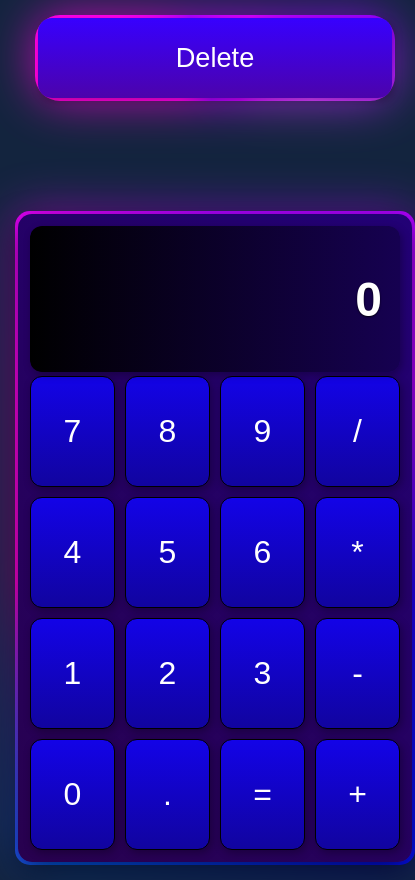
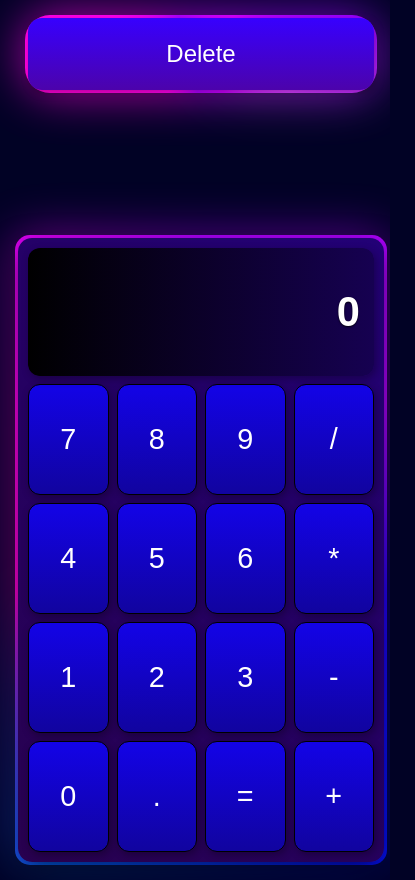
Before and after one commit to naadgob/projects, a plain HTML site: page index.html in a window 390 px wide. Shown: the whole page, 415 px wide, since content can reach past the window. Drawn offline with Linux system fonts and the light colour scheme.

Commit message:
index.html

```diff
--- a/index.html
+++ b/index.html
@@ -6,7 +6,7 @@
 <title>Calc2</title>
 <style>
   body {
-    background-color: rgb(19, 36, 62);
+    background-color: rgb(1, 2, 37);
     font-family: Arial, Helvetica, sans-serif;
     font-weight: bold;
   }
@@ -208,21 +208,21 @@
       align-items: stretch;
     }
 
-    /* увеличиваем корпус — займёт почти всю ширину экрана */
+    /* увеличиваем корпус — займёт почти всю ширину экрана, но не так близко */
     .calc {
-      width: calc(100vw - 20px);
-      grid-template-columns: repeat(4, minmax(64px, 1fr)); /* больше кнопки */
-      grid-template-rows: 120px repeat(4, minmax(72px, 1fr));
-      gap: 8px;
-      padding: 14px;
+      width: calc(100vw - 40px);              /* чуть больше отступ слева/справа */
+      grid-template-columns: repeat(4, minmax(56px, 1fr)); /* немного меньше кнопки */
+      grid-template-rows: 110px repeat(4, minmax(64px, 1fr));
+      gap: 6px;
+      padding: 12px;
       border-radius: 14px;
       bottom: 0; /* чтобы не "подбрасывало" на маленьких экранах */
     }
 
     .display {
-      padding: 16px;
-      font-size: 2.6rem; /* крупнее цифры */
-      min-height: 96px;
+      padding: 14px;
+      font-size: 2.3rem; /* убрал часть увеличения */
+      min-height: 86px;
       border-radius: 12px;
     }
 
@@ -232,35 +232,36 @@
     }
 
     button {
-      font-size: 1.8rem; /* крупнее текста на кнопках */
+      font-size: 1.6rem; /* чуть поменьше */
       border-radius: 12px;
       height: 100%;
-      min-height: 72px;
+      min-height: 64px;
     }
 
-    /* ширина кнопки Delete — делаем побольше и по центру */
+    /* ширина кнопки Delete — делаем побольше, но с бОльшими отступами */
     #delete {
-      width: calc(100vw - 40px);
+      width: calc(100vw - 48px);
       max-width: none;
-      height: 64px;
-      font-size: 1.6rem;
+      height: 60px;
+      font-size: 1.5rem;
       border-radius: 14px;
       margin-bottom: 8px;
     }
   }
 
-  /* ещё чуть крупнее для совсем мелких экранов */
+  /* ещё чуть крупнее для совсем мелких экранов, но отодвинул обратно */
   @media (max-width: 420px) {
     .calc {
-      grid-template-columns: repeat(4, minmax(72px, 1fr));
-      grid-template-rows: 140px repeat(4, minmax(84px, 1fr));
-      gap: 10px;
-      padding: 12px;
+      grid-template-columns: repeat(4, minmax(64px, 1fr));
+      grid-template-rows: 128px repeat(4, minmax(76px, 1fr));
+      gap: 8px;
+      padding: 10px;
+      width: calc(100vw - 44px);
     }
 
-    .display { font-size: 3rem; min-height: 110px; padding: 18px; }
-    button { font-size: 2rem; min-height: 80px; }
-    #delete { height: 72px; font-size: 1.7rem; width: calc(100vw - 36px); }
+    .display { font-size: 2.6rem; min-height: 96px; padding: 14px; }
+    button { font-size: 1.8rem; min-height: 72px; }
+    #delete { height: 64px; font-size: 1.5rem; width: calc(100vw - 44px); }
   }
   /* ========== END MOBILE OVERRIDES ========== */
 
@@ -299,8 +300,6 @@
     </div>
 
     <script>
-    document.addEventListener('touchstart', function(){}, {passive: true});
-
     const buttons = document.querySelectorAll("button");
     const valueElem = document.querySelector(".display .value");
 
```
